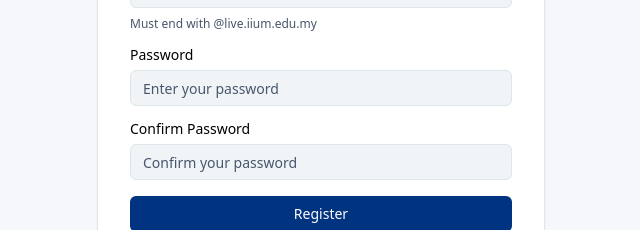
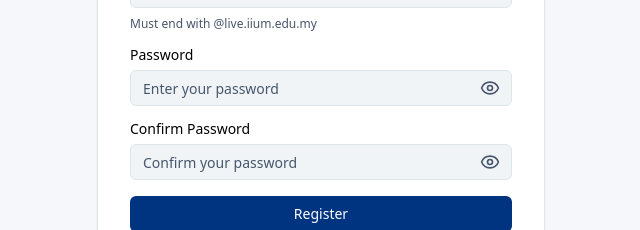
Before and after one commit to HanRoz/SMAReX, a React (Vite) app: page /signup in a window 1280 px wide. Shown: the part 543-773 px from the top of the page, without its empty margins (319-959 px from the left). Built offline with nearby package versions, Linux system fonts and the light colour scheme; no server answers.

Commit message:
Show/Hide password in sign in and sign up fixed

```diff
--- a/src/components/Signin.jsx
+++ b/src/components/Signin.jsx
@@ -5,11 +5,13 @@ import { Input } from '../assets/ui/input'
 import { Label } from '../assets/ui/label'
 import { Button } from '../assets/ui/button'
 import {BookOpen} from 'lucide-react'
+import { Eye, EyeOff } from 'lucide-react'
 
 const Signin = () => {
 
 const [email, setEmail] = useState('');
 const [password, setPassword] = useState('');
+const [showPassword, setShowPassword] = useState(false);
 const [error, setError] = useState('');
 const [loading, setLoading] = useState(false);
 
@@ -24,9 +26,14 @@ const handleSignIn = async (e) => {
     const result = await signInUser(email, password);
     if(result.success){
       navigate('/dashboard');
+    } else {
+      setError("Invalid email or password. Please try again.");
     }
+
+
   } catch (error){
-    setError("An error occured");
+    setError("Something went wrong. Please try again later.");
+    console.error('Sign in error:', error);
   } finally {
     setLoading(false);
   }
@@ -77,21 +84,46 @@ return (
             </div>
 
             <div className="space-y-2">
-
               <Label htmlFor="password">
                 Password
               </Label>
 
+            <div className="relative">
+
               <Input
                 id="password"
-                type="password"
+                type={showPassword ? 'text' : 'password'}
                 value={password}
                 onChange={(e) => setPassword(e.target.value)}
+                className="pr-10"
+                autoComplete="current-password"
                 required
               />
 
+              <button
+                type="button"
+                onClick={() => setShowPassword(!showPassword)}
+                className="absolute right-3 top-1/2 -translate-y-1/2 text-muted-foreground hover:text-foreground"
+                aria-label={showPassword ? 'Hide password' : 'Show password'}
+                aria-pressed={showPassword}
+              >
+              {showPassword ? (
+              <EyeOff className="w-5 h-5" />
+                ) : (
+              <Eye className="w-5 h-5" />
+              )}
+              </button>
             </div>
+        </div>
 
+        {error && (
+        <p
+          role="alert"
+          className="text-sm text-red-500"
+        >
+          {error}
+        </p>
+        )}
             <Button
               type="submit"
               className="w-full"
--- a/src/components/Signup.jsx
+++ b/src/components/Signup.jsx
@@ -8,6 +8,7 @@ import { Button } from '../assets/ui/button'
 import {BookOpen} from 'lucide-react'
 import { toast } from 'sonner'
 import { Select, SelectContent, SelectItem, SelectTrigger, SelectValue } from '../assets/ui/select'
+import { Eye, EyeOff } from 'lucide-react'
 
 const Signup = () => {
 
@@ -19,6 +20,8 @@ const [kulliyyah, setKulliyyah] = useState('');
 const [email, setEmail] = useState('');
 const [password, setPassword] = useState('');
 const [confirmPassword, setConfirmPassword] = useState('');
+const [showPassword, setShowPassword] = useState(false);
+const [showConfirmPassword, setShowConfirmPassword] = useState(false);
 
 const [error, setError] = useState('');
 const [loading, setLoading] = useState('');
@@ -265,43 +268,76 @@ const handleSignUp = async (e) => {
 
               {/* Password */}
             <div className="space-y-2">
-
               <Label htmlFor="password">
                 Password
               </Label>
 
+            <div className="relative">
               <Input
                 id="password"
-                type="password"
+                type={showPassword ? 'text' : 'password'}
                 placeholder="Enter your password"
                 value={password}
                 onChange={(e) => setPassword(e.target.value)}
+                className="pr-10"
+                autoComplete="new-password"
                 required
               />
+
+              <button
+                type="button"
+                onClick={() => setShowPassword(!showPassword)}
+                className="absolute right-3 top-1/2 -translate-y-1/2 text-muted-foreground hover:text-foreground"
+                aria-label={showPassword ? 'Hide password' : 'Show password'}
+                aria-pressed={showPassword}
+              >
+              {showPassword ? (
+                <EyeOff className="w-5 h-5" />
+                ) : (
+                <Eye className="w-5 h-5" />
+              )}
+              </button>
+            </div>
 
               {password.length > 0 && password.length < 6 && (
                 <p className="text-xs text-red-500">
                   Password must be at least 6 characters
                 </p>
               )}
-
             </div>
 
               {/* Confirm Password */}
             <div className="space-y-2">
-
               <Label htmlFor="confirmPassword">
                 Confirm Password
               </Label>
 
+            <div className="relative">
               <Input
                 id="confirmPassword"
-                type="password"
+                type={showConfirmPassword ? 'text' : 'password'}
                 placeholder="Confirm your password"
                 value={confirmPassword}
                 onChange={(e) => setConfirmPassword(e.target.value)}
+                className="pr-10"
+                autoComplete="new-password"
                 required
               />
+
+              <button
+                type="button"
+                onClick={() => setShowConfirmPassword(!showConfirmPassword)}
+                className="absolute right-3 top-1/2 -translate-y-1/2 text-muted-foreground hover:text-foreground"
+                aria-label={showConfirmPassword ? 'Hide password' : 'Show password'}
+                aria-pressed={showConfirmPassword}
+              >
+              {showConfirmPassword ? (
+                <EyeOff className="w-5 h-5" />
+                  ) : (
+                <Eye className="w-5 h-5" />
+                )}
+              </button>
+            </div>
 
               {confirmPassword.length > 0 &&
                 password !== confirmPassword && (
@@ -309,7 +345,6 @@ const handleSignUp = async (e) => {
                 Passwords do not match
               </p>
             )}
-
             </div>
 
             {/* Supabase error */}
```
Lines whose indentation alone changed are shown as unchanged.
